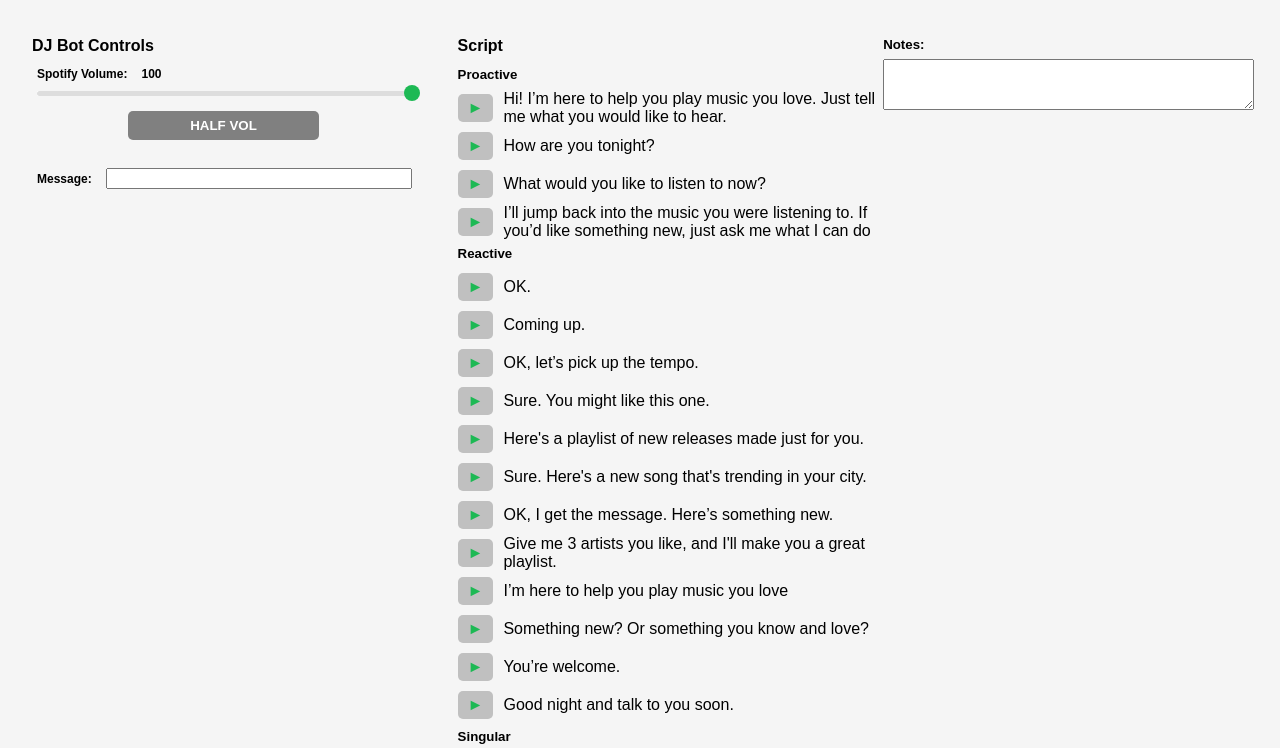
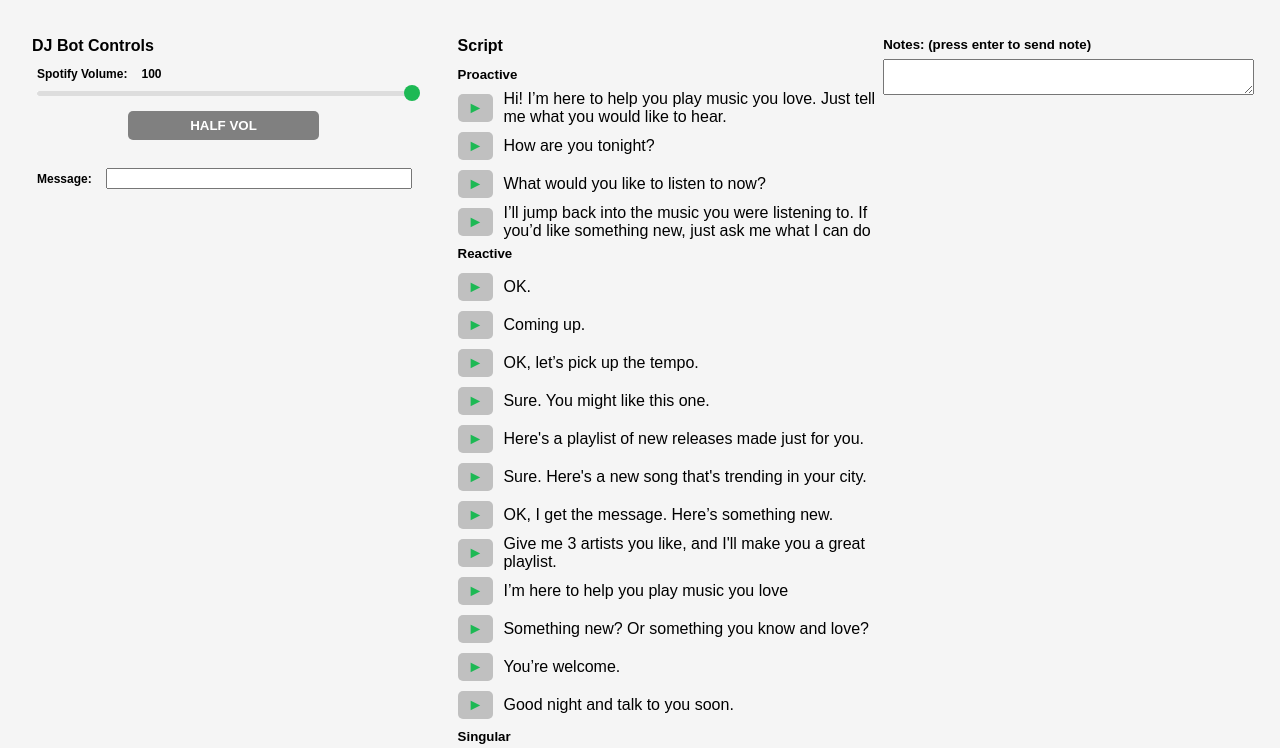
Before and after one commit to nikmart/DJBot-at-Home, a website: page CONTROL/public/index.html in a window 1280 px wide. Shown: the top 748 px of the page. Drawn offline with nearby package versions, Linux system fonts and the light colour scheme; no server answers.

Commit message:
Update textarea

```diff
--- a/BOT/bot.js
+++ b/BOT/bot.js
@@ -4,7 +4,7 @@
  * @Email:  nmartelaro@gmail.com
  * @Filename: bot.js
  * @Last modified by:   nikmart
- * @Last modified time: 2018-02-11T20:55:00-05:00
+ * @Last modified time: 2018-02-13T15:12:07-05:00
  */
 
 
@@ -106,9 +106,5 @@ function getSong() {
 // Check for a new song every 5
 setInterval(getSong, 1000);
 
-
-
-
-
 // TESTS
 //say_message("Hello, my name is D J bot! Let's listen to some music!")
--- a/CONTROL/public/client.js
+++ b/CONTROL/public/client.js
@@ -1,3 +1,14 @@
+/**
+ * @Author: Nik Martelaro <nikmart>
+ * @Date:   2017-12-11T18:40:02-05:00
+ * @Email:  nmartelaro@gmail.com
+ * @Filename: client.js
+ * @Last modified by:   nikmart
+ * @Last modified time: 2018-02-13T15:06:52-05:00
+ */
+
+
+
 // JavaScript Document
 var socket = io();
 var spotifyVol = "100";
@@ -36,6 +47,7 @@ function sendNote() {
   // only send the note if it is an ENTER key
   if (event.keyCode == 13) {
     // get and send the messge to the remote interface
+    if(event.preventDefault) event.preventDefault();
     var msg = document.getElementById("note").value;
     console.log(msg);
     socket.emit('sys-note', msg); //send the message to ther server
--- a/CONTROL/public/index.html
+++ b/CONTROL/public/index.html
@@ -212,8 +212,8 @@
     <div class="note-container">
 
       <div>
-        <h5>Notes:</h5>
-        <textarea rows="3" cols="50" id="note" name="note" onKeyDown="sendNote()"></textarea>
+        <h5>Notes: (press enter to send note)</h5>
+        <textarea rows="2" cols="50" id="note" name="note" onKeyDown="sendNote()"></textarea>
       </div>
 
 
```
